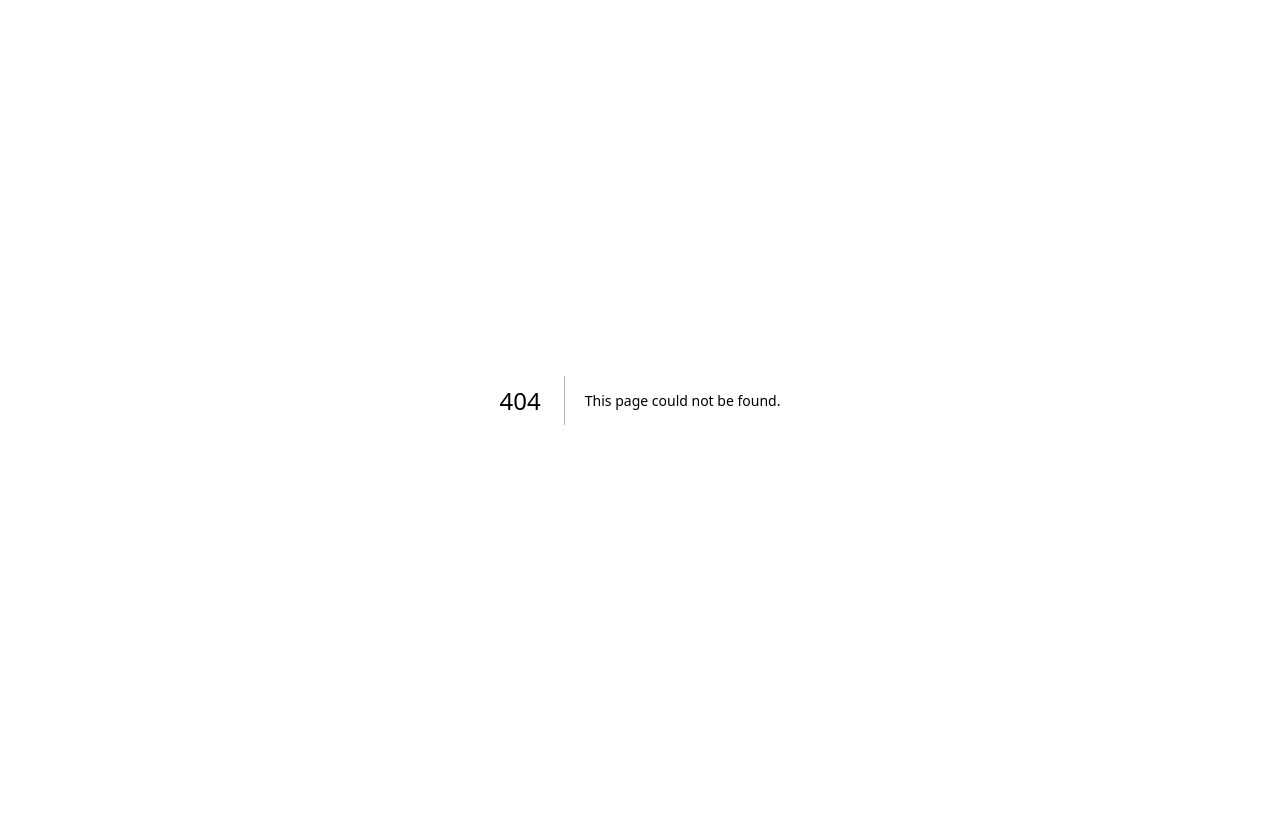
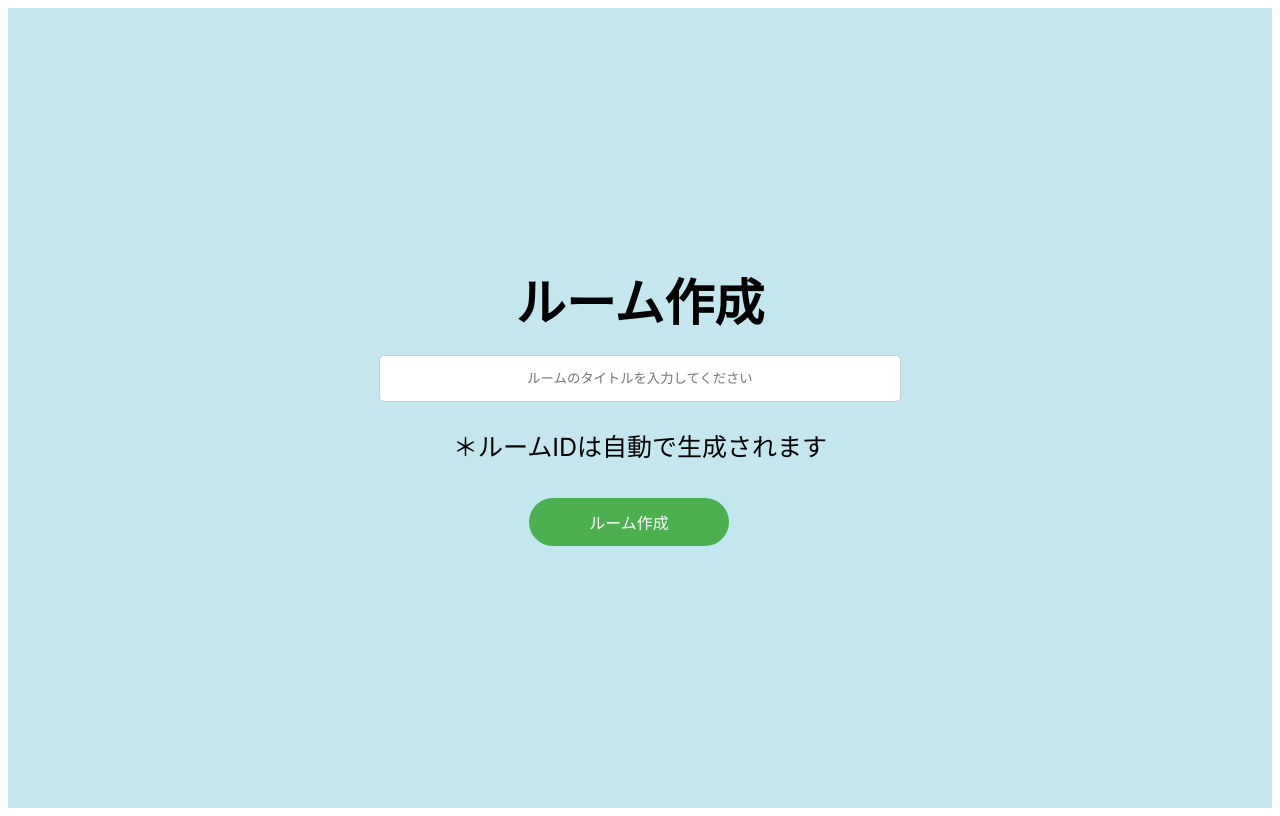
Before and after one commit to itc-s22017/anonymousChatApp, a Next.js app: page /create in a window 1280 px wide. Before the commit this address had no page. Built offline with nearby package versions, Linux system fonts and the light colour scheme.

Commit message:
ルームID作成画面完成

```diff
--- /dev/null
+++ b/app/create/create.module.css
@@ -0,0 +1,50 @@
+.wrapper {
+		display: flex;
+		justify-content: center;
+		align-items: center;
+		height: 100vh;
+		background-color:#c4e6ee;
+}
+
+.create {
+		padding: 20px;
+		position: relative;
+		top: -20px;
+}
+
+.title  {
+  font-size: 50px;
+  text-align: center;
+  margin-bottom: 20px;
+  }
+
+.p {
+  font-size: 25px;
+  margin-bottom: 10px;
+   text-align: center;
+
+}
+
+.input {
+		width: 500px;
+		height: 25px;
+		text-align: center;
+		align-items: center;
+		padding: 10px;
+		border: 1px solid #ccc;
+		border-radius: 5px;
+}
+
+.button {
+		background-color: #4CAF50;
+		color: white;
+  		padding: 12px 24px;
+  		border: none;
+		border-radius: 30px;
+  		cursor: pointer;
+		width: 200px;
+		text-align: center;
+  		font-size: 16px;
+		margin-left: 150px;
+		margin-top: 25px;
+}
--- /dev/null
+++ b/app/create/page.tsx
@@ -0,0 +1,26 @@
+import  styles from './create.module.css';
+
+export default function Create() {
+    return (
+        <div className={styles.wrapper}>
+            <div className={styles.create}>
+                <h1 className={styles.title} >ルーム作成</h1>
+                <form>
+                    <div>
+                        <input
+                            type="text"
+                            placeholder="ルームのタイトルを入力してください"
+							className={styles.input}
+                        />
+                    </div>
+                    <div>
+                        <p className={styles.p}>＊ルームIDは自動で生成されます</p>
+                    </div>
+                    <div className={styles.buttonContainer}>
+                        <button type="button" className={styles.button}>ルーム作成</button>
+                    </div>
+                </form>
+            </div>
+        </div>
+    );
+}
```
